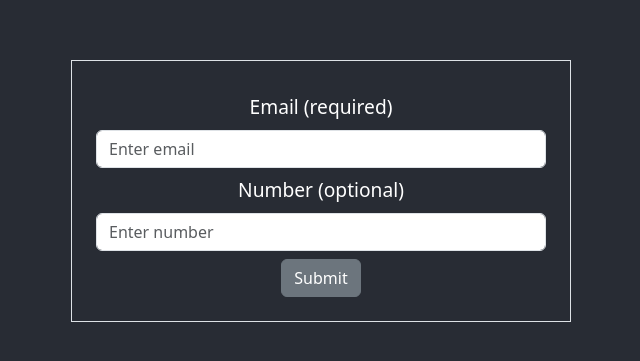
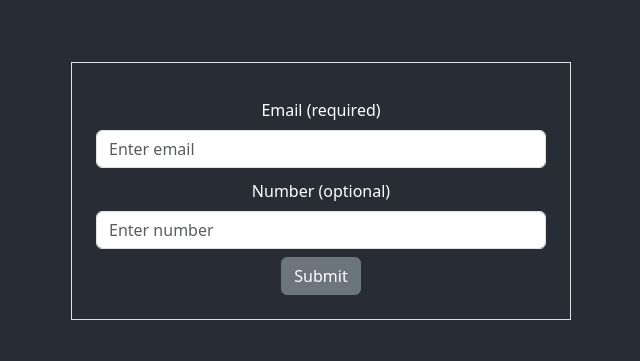
Before and after one commit to Kuurcha/Email-test-application, a React (Create React App) app in the folder Frontend/email-app/: page / in a window 1280 px wide. Shown: the part 217-578 px from the top of the page, without its empty margins (319-959 px from the left). Built offline with nearby package versions, Linux system fonts and the light colour scheme.

Commit message:
number mask added

```diff
--- a/Frontend/email-app/src/components/SearchForm/SearchForm.css
+++ b/Frontend/email-app/src/components/SearchForm/SearchForm.css
@@ -3,7 +3,7 @@
 }
 
 .form-container label {
-  font-size: 1.5vw;
+  font-size: 1.25vw;
 }
 
 input::-webkit-outer-spin-button,
--- a/Frontend/email-app/src/components/SearchForm/SearchForm.tsx
+++ b/Frontend/email-app/src/components/SearchForm/SearchForm.tsx
@@ -3,11 +3,34 @@ import { Button, Form } from "react-bootstrap";
 import "./SearchForm.css";
 const SearchForm = () => {
   const [email, setEmail] = useState("");
-  const [number, setNumber] = useState<number | undefined>(undefined);
+  const [number, setNumber] = useState<string | undefined>(undefined);
+  const removeNonDigitCharacters = (input: string): string => {
+    return input.replace(/\D/g, "");
+  };
 
-  const handleSubmit = async () => {};
+  const handleSubmit = (e: React.FormEvent<HTMLFormElement>) => {
+    e.preventDefault();
+    if (number) {
+      const unformattedValue = removeNonDigitCharacters(number);
+      console.log("Submitted value:", unformattedValue);
+    }
+  };
+
+  const formatNumber = (input: string): string => {
+    const cleanedInput = removeNonDigitCharacters(input);
+    const formattedInput = cleanedInput.match(/.{1,2}/g)?.join("-") || "";
+    return formattedInput;
+  };
+
+  const handleInputChange = (e: React.ChangeEvent<HTMLInputElement>) => {
+    if (e && e.target) {
+      const inputValue = e.target.value;
+      const formattedValue: string = formatNumber(inputValue);
+      setNumber(formattedValue);
+    }
+  };
   return (
-    <Form className="d-flex flex-column align-items-center form-container border p-4 m-auto">
+    <Form onSubmit={handleSubmit} className="d-flex flex-column align-items-center form-container border p-4 m-auto">
       <Form.Group controlId="formEmail" className="w-100">
         <Form.Label>Email (required)</Form.Label>
         <Form.Control type="email" placeholder="Enter email" value={email} onChange={(e) => setEmail(e.target.value)} required />
@@ -15,10 +38,10 @@ const SearchForm = () => {
 
       <Form.Group controlId="formNumber" className="w-100">
         <Form.Label>Number (optional)</Form.Label>
-        <Form.Control type="number" placeholder="Enter number" value={number || ""} onChange={(e) => setNumber(Number(e.target.value))} />
+        <Form.Control type="text" placeholder="Enter number" value={number || ""} onChange={handleInputChange} />
       </Form.Group>
 
-      <Button variant="secondary" className="mt-2" onClick={handleSubmit}>
+      <Button variant="secondary" className="mt-2" type="submit">
         Submit
       </Button>
     </Form>
```
